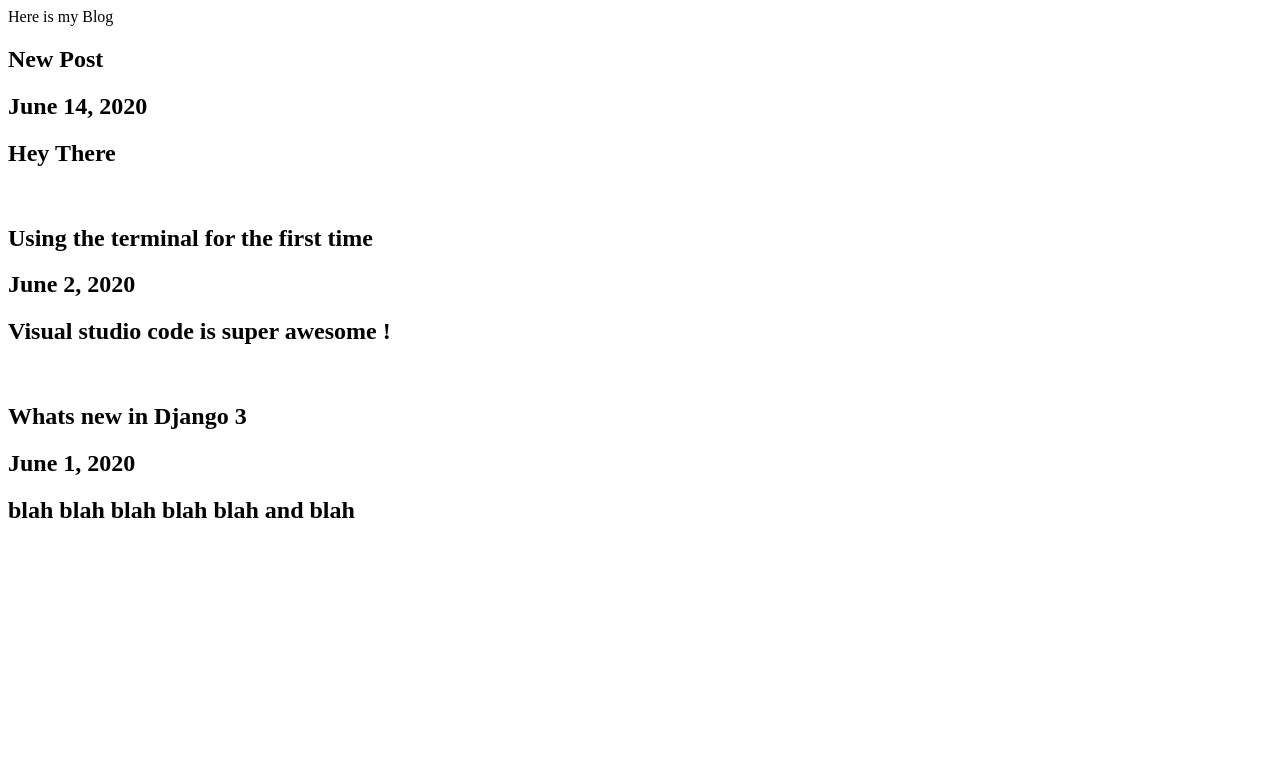
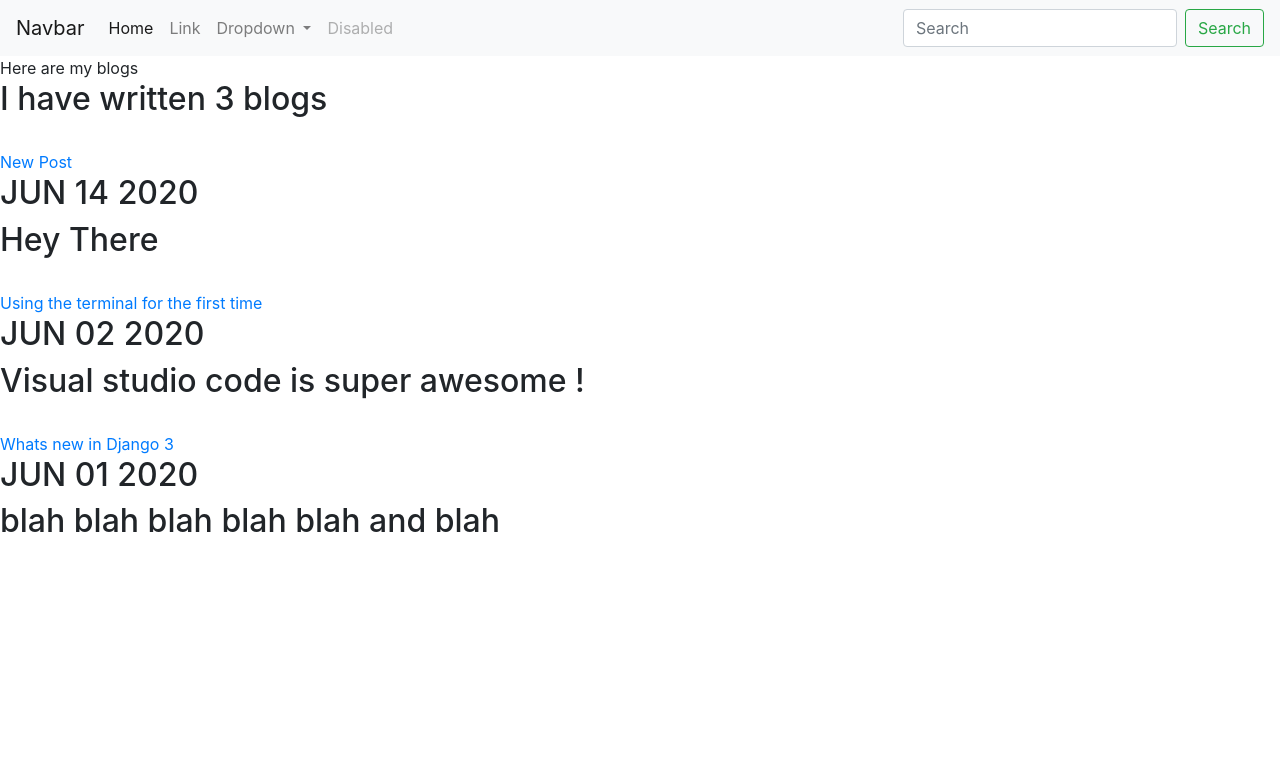
Before and after one commit to narenkulk/Django_Basics, a Django app: page /blog/ in a window 1280 px wide. Shown: the top 779 px of the page. Run offline with Django 3.2, Linux system fonts and the light colour scheme; data comes from the database, SQL or seed files in the repository; some libraries are stand-ins or nearby versions.

Commit message:
fewmore changes - Django basics project 2

```diff
--- a/personal_portfolio/blog/templates/blog/all_blogs.html
+++ b/personal_portfolio/blog/templates/blog/all_blogs.html
@@ -1,7 +1,13 @@
-Here is my Blog {% for blog in blogs %}
+{% extends 'portfolio/base.html' %}
+
+{% block content %}
+Here are my blogs
+<h2>I have written {{ blogs.count }} blog{{ blogs.count|pluralize }}</h2>
+{% for blog in blogs %}
 <br />
-<h2>{{ blog.title }}</h2>
-<h2>{{ blog.blog_date }}</h2>
-<h2>{{ blog.description }}</h2>
+<a href="{% url 'blog:detail' blog.id %}" <h2>{{ blog.title }}</h2></a>
+<h2>{{ blog.blog_date|date:'M d Y'|upper }}</h2>
+<h2>{{ blog.description|safe|truncatechars:100 }}</h2>
 
 {% endfor %}
+{% endblock %}
--- a/personal_portfolio/blog/urls.py
+++ b/personal_portfolio/blog/urls.py
@@ -1,6 +1,9 @@
 from django.urls import path
 from . import views
 
+app_name = 'blog'
+
 urlpatterns = [
     path('', views.all_blogs, name="all_blogs"),
+    path('<int:blog_id>/', views.detail, name="detail"),
 ]
--- a/personal_portfolio/blog/views.py
+++ b/personal_portfolio/blog/views.py
@@ -1,4 +1,4 @@
-from django.shortcuts import render
+from django.shortcuts import render, get_object_or_404
 from .models import Blog
 # Create your views here.
 
@@ -6,3 +6,8 @@ from .models import Blog
 def all_blogs(request):
     blogs = Blog.objects.order_by('-blog_date')[:5]
     return render(request, "blog/all_blogs.html", {"blogs": blogs})
+
+
+def detail(request, blog_id):
+    blog = get_object_or_404(Blog, pk=blog_id)
+    return render(request, "blog/detail.html", {'blog': blog})
--- /dev/null
+++ b/personal_portfolio/portfolio/templates/portfolio/base.html
@@ -0,0 +1,58 @@
+<!doctype html>
+<html lang="en">
+  <head>
+    <!-- Required meta tags -->
+    <meta charset="utf-8">
+    <meta name="viewport" content="width=device-width, initial-scale=1, shrink-to-fit=no">
+
+    <!-- Bootstrap CSS -->
+    <link rel="stylesheet" href="https://stackpath.bootstrapcdn.com/bootstrap/4.5.0/css/bootstrap.min.css" integrity="sha384-9aIt2nRpC12Uk9gS9baDl411NQApFmC26EwAOH8WgZl5MYYxFfc+NcPb1dKGj7Sk" crossorigin="anonymous">
+
+    <title>Hello, world!</title>
+  </head>
+  <body>
+    <nav class="navbar navbar-expand-lg navbar-light bg-light">
+  <a class="navbar-brand" href="#">Navbar</a>
+  <button class="navbar-toggler" type="button" data-toggle="collapse" data-target="#navbarSupportedContent" aria-controls="navbarSupportedContent" aria-expanded="false" aria-label="Toggle navigation">
+    <span class="navbar-toggler-icon"></span>
+  </button>
+
+  <div class="collapse navbar-collapse" id="navbarSupportedContent">
+    <ul class="navbar-nav mr-auto">
+      <li class="nav-item active">
+        <a class="nav-link" href="#">Home <span class="sr-only">(current)</span></a>
+      </li>
+      <li class="nav-item">
+        <a class="nav-link" href="#">Link</a>
+      </li>
+      <li class="nav-item dropdown">
+        <a class="nav-link dropdown-toggle" href="#" id="navbarDropdown" role="button" data-toggle="dropdown" aria-haspopup="true" aria-expanded="false">
+          Dropdown
+        </a>
+        <div class="dropdown-menu" aria-labelledby="navbarDropdown">
+          <a class="dropdown-item" href="#">Action</a>
+          <a class="dropdown-item" href="#">Another action</a>
+          <div class="dropdown-divider"></div>
+          <a class="dropdown-item" href="#">Something else here</a>
+        </div>
+      </li>
+      <li class="nav-item">
+        <a class="nav-link disabled" href="#" tabindex="-1" aria-disabled="true">Disabled</a>
+      </li>
+    </ul>
+    <form class="form-inline my-2 my-lg-0">
+      <input class="form-control mr-sm-2" type="search" placeholder="Search" aria-label="Search">
+      <button class="btn btn-outline-success my-2 my-sm-0" type="submit">Search</button>
+    </form>
+  </div>
+</nav>
+
+{% block content %}{% endblock %}
+
+    <!-- Optional JavaScript -->
+    <!-- jQuery first, then Popper.js, then Bootstrap JS -->
+    <script src="https://code.jquery.com/jquery-3.5.1.slim.min.js" integrity="sha384-DfXdz2htPH0lsSSs5nCTpuj/zy4C+OGpamoFVy38MVBnE+IbbVYUew+OrCXaRkfj" crossorigin="anonymous"></script>
+    <script src="https://cdn.jsdelivr.net/npm/popper.js@1.16.0/dist/umd/popper.min.js" integrity="sha384-Q6E9RHvbIyZFJoft+2mJbHaEWldlvI9IOYy5n3zV9zzTtmI3UksdQRVvoxMfooAo" crossorigin="anonymous"></script>
+    <script src="https://stackpath.bootstrapcdn.com/bootstrap/4.5.0/js/bootstrap.min.js" integrity="sha384-OgVRvuATP1z7JjHLkuOU7Xw704+h835Lr+6QL9UvYjZE3Ipu6Tp75j7Bh/kR0JKI" crossorigin="anonymous"></script>
+  </body>
+</html>
--- a/personal_portfolio/portfolio/templates/portfolio/home.html
+++ b/personal_portfolio/portfolio/templates/portfolio/home.html
@@ -1,5 +1,9 @@
+{% extends 'portfolio/base.html' %}
+
+{% block content %}
 {% load static %}
 <img src="{% static 'portfolio/DR_ALTEA.jpg' %}" height="300" width="200" />
+<a href="{% url 'blog:all_blogs' %}">My Blogs</a>
 {% for project in projects %}
 <h2>Project title is {{ project.title }}</h2>
 <h2>Project description is {{ project.description }}</h2>
@@ -8,3 +12,5 @@
 {% if project.url %}
 <a href="{{ project.url }}">Project URL</a>
 {% endif %} {% endfor %}
+
+{% endblock %}
```
Also changed, not shown: personal_portfolio/blog/templates/blog/detail.html (added, +7 -0 lines).
